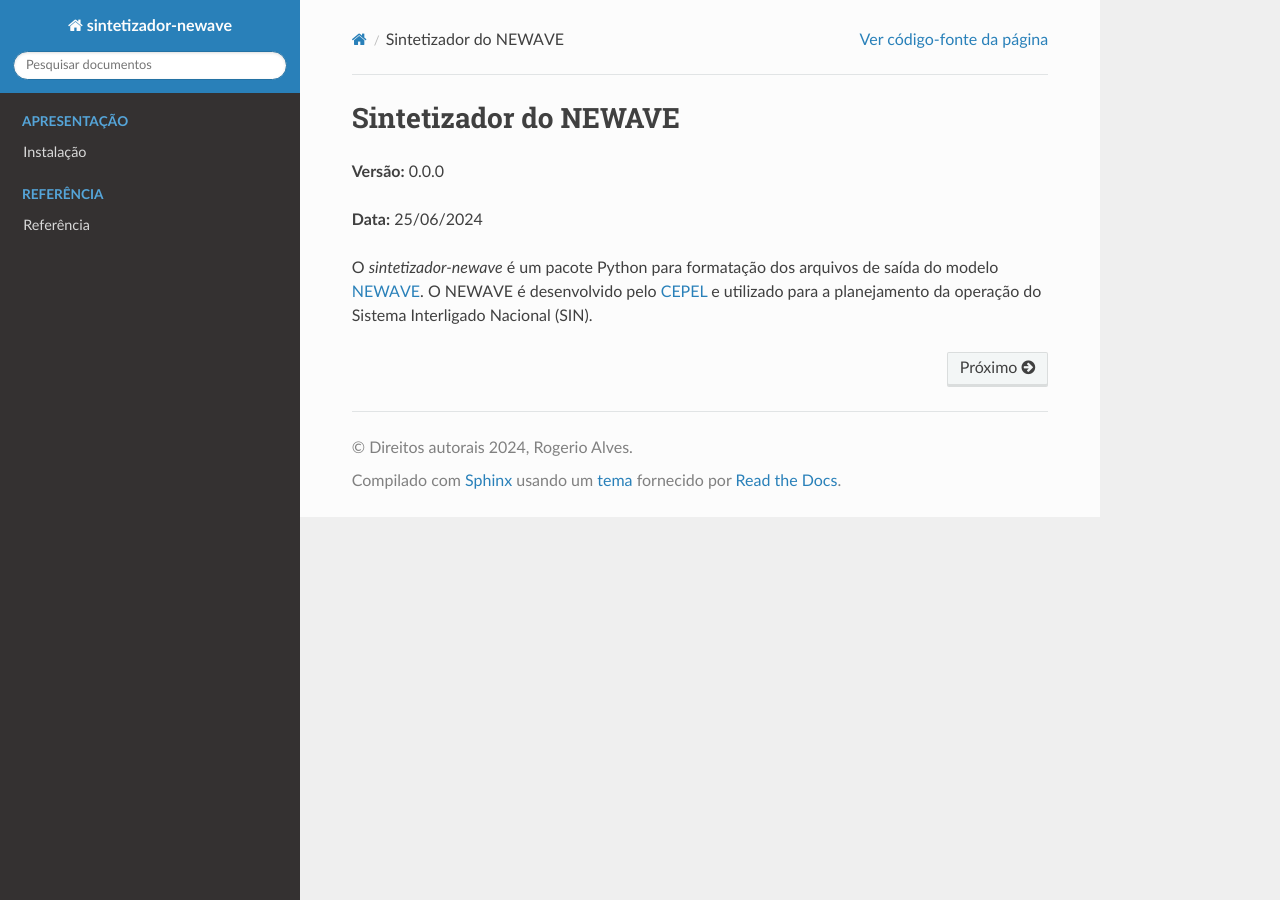
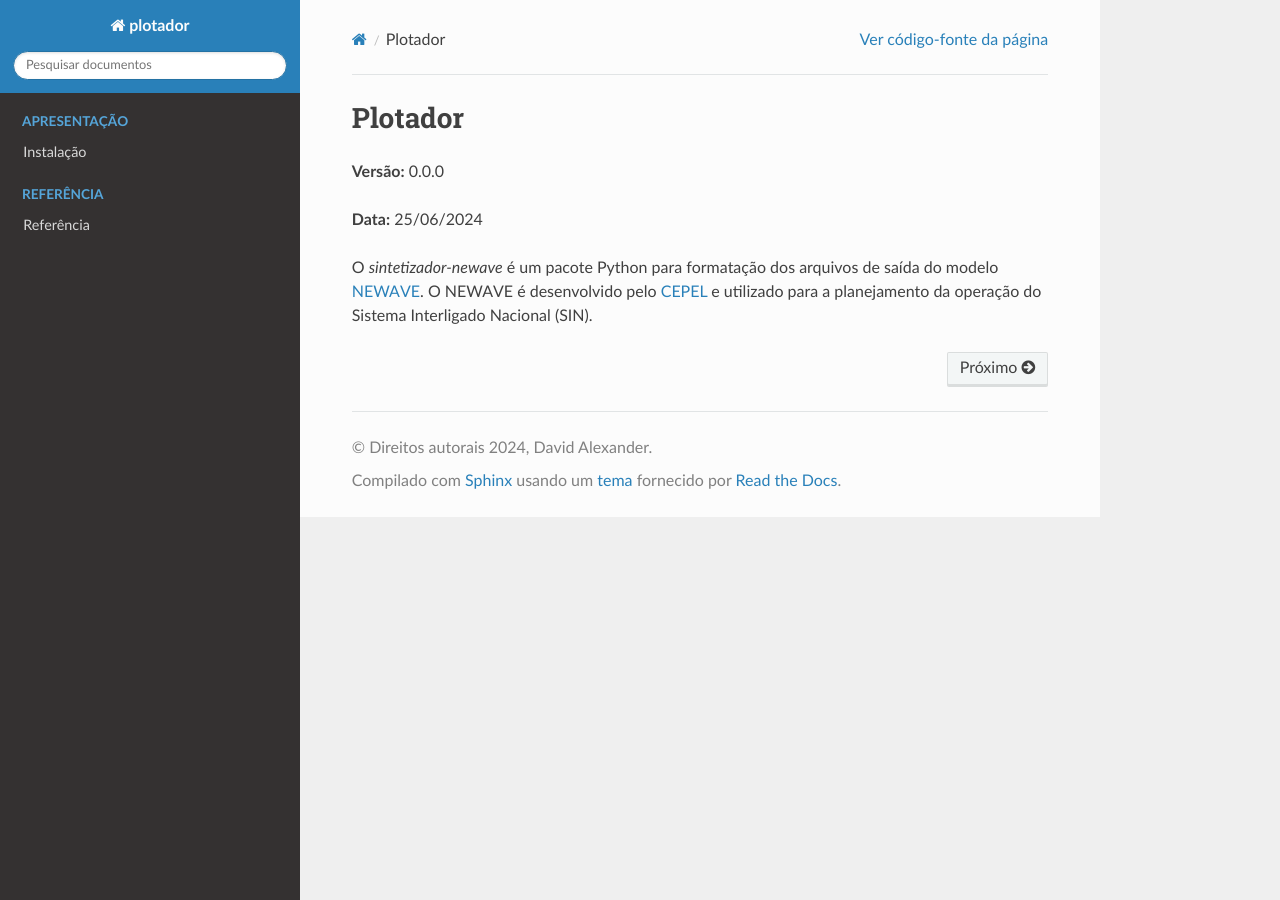
Before and after one commit to davidAlexander08/plotador, a Sphinx documentation site: the page built from docs/source/index.rst, in a window 1280 px wide. Built offline with Sphinx 7.4.7 and the Read the Docs theme 2.0.0, drawn with Linux system fonts in a browser that asks for light colours; pages that are not in the unit, such as notebooks, are missing from menus; the version number is read from the project's files by our own code.

Commit message:
"Inicio da documentacao"

```diff
--- a/docs/source/conf.py
+++ b/docs/source/conf.py
@@ -24,9 +24,9 @@
 
 # -- Project information -----------------------------------------------------
 
-project = "sintetizador-newave"
-copyright = f"{date.today().year}, Rogerio Alves"
-author = "Rogerio Alves"
+project = "plotador"
+copyright = f"{date.today().year}, David Alexander"
+author = "David Alexander"
 
 # The full version, including alpha/beta/rc tags
 release = __version__
--- a/docs/source/index.rst
+++ b/docs/source/index.rst
@@ -1,4 +1,4 @@
-Sintetizador do NEWAVE
+Plotador
 =================================
 
 **Versão:** |release|
```
